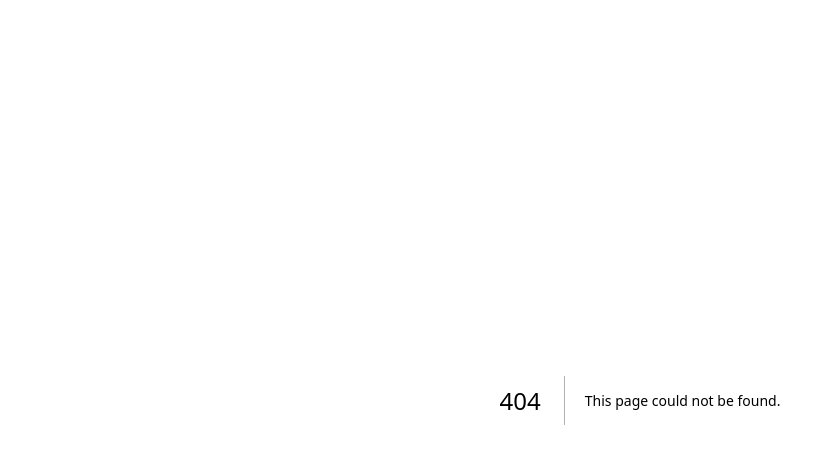
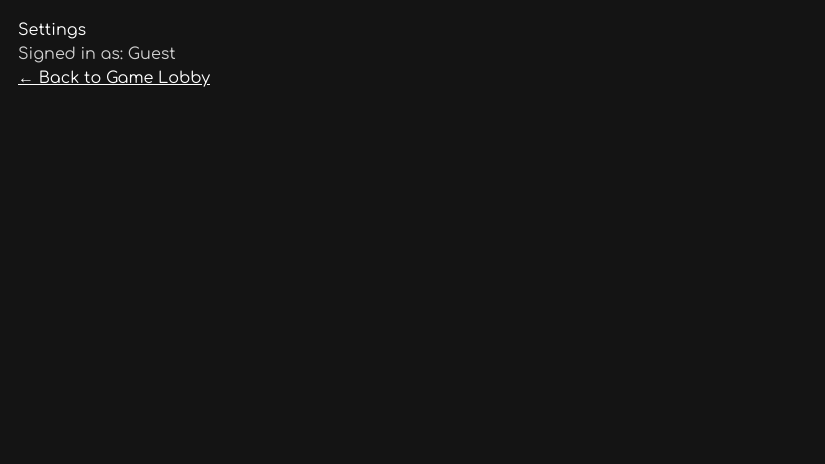
Before and after one commit to calcallsalot/ZookeeperSH, a Next.js app in the folder zookeepersh-web/: page /settings in a window 1280 px wide. Before the commit this address had no page. Shown: the top 464 px of the page, without its empty margins (0-825 px from the left). Built offline with nearby package versions, Linux system fonts and the light colour scheme; no server answers.

Commit message:
added settings tab and adjusted gameLobby.tsx

```diff
--- a/zookeepersh-web/app/games/page.tsx
+++ b/zookeepersh-web/app/games/page.tsx
@@ -1,14 +1,19 @@
-// ./games/gameLobby.tsx
 "use client";
 
 import Link from "next/link";
+import { useRouter } from "next/navigation";
+import { useSession } from "next-auth/react";
 
 export default function GameLobby() {
-  const userName = "userName"; // TODO: replace with real user
+  const router = useRouter();
+  const { data: session, status } = useSession();
+
+
+  const userName =
+    session?.user?.name;
 
   return (
     <div style={{ minHeight: "100vh", background: "#141414" }}>
-      {/* Top headline bar */}
       <header
         style={{
           position: "sticky",
@@ -47,7 +52,7 @@ export default function GameLobby() {
               whiteSpace: "nowrap",
             }}
           >
-            {userName}
+            {status === "loading" ? "Loading..." : userName}
           </span>
 
           <button
@@ -63,13 +68,10 @@ export default function GameLobby() {
               background: "white",
               display: "grid",
               placeItems: "center",
-              //justifyContent: "center",
               cursor: "pointer",
             }}
-            onClick={() => console.log("settings clicked")}
+            onClick={() => router.push("/settings")}
           >
-
-            {/* Rotating gear */}
             <svg
               className="zk-gear"
               width="18"
@@ -79,16 +81,7 @@ export default function GameLobby() {
               xmlns="http://www.w3.org/2000/svg"
               aria-hidden="true"
             >
-              {/* inner circle: centered */}
-              <circle
-                cx="12"
-                cy="12"
-                r="3.5"
-                stroke="currentColor"
-                strokeWidth="2"
-              />
-
-              {/* outer gear shifted up */}
+              <circle cx="12" cy="12" r="3.5" stroke="currentColor" strokeWidth="2" />
               <g transform="translate(0 -3)">
                 <path
                   d="M19.4 15a7.9 7.9 0 0 0 .1-1l2-1.6-2-3.4-2.5 1a7.5 7.5 0 0 0-1.7-1l-.4-2.6H9.1l-.4 2.6a7.5 7.5 0 0 0-1.7 1l-2.5-1-2 3.4 2 1.6a7.9 7.9 0 0 0 .1 1 7.9 7.9 0 0 0-.1 1l-2 1.6 2 3.4 2.5-1c.5.4 1.1.7 1.7 1l.4 2.6h5.8l.4-2.6c.6-.3 1.2-.6 1.7-1l2.5 1 2-3.4-2-1.6a7.9 7.9 0 0 0-.1-1Z"
@@ -99,21 +92,12 @@ export default function GameLobby() {
                 />
               </g>
             </svg>
-
-
           </button>
         </div>
       </header>
 
-      {/* Page content placeholder */}
       <main style={{ padding: 18 }}>
-        <h1
-          style={{
-            fontFamily: "var(--font-comfortaa)",
-            fontSize: 18,
-            margin: 0,
-          }}
-        >
+        <h1 style={{ fontFamily: "var(--font-comfortaa)", fontSize: 18, margin: 0 }}>
           Game Lobby
         </h1>
         <p style={{ fontFamily: "var(--font-comfortaa)", opacity: 0.75 }}>
@@ -121,24 +105,17 @@ export default function GameLobby() {
         </p>
       </main>
 
-      {/* Local CSS for gear animation */}
       <style jsx>{`
         .zk-gear {
           color: #231a18;
           transform-origin: 50% 50%;
         }
-
         .zk-gearBtn:hover .zk-gear {
           animation: zk-spin 1.2s linear infinite;
         }
-
         @keyframes zk-spin {
-          from {
-            transform: rotate(0deg);
-          }
-          to {
-            transform: rotate(360deg);
-          }
+          from { transform: rotate(0deg); }
+          to { transform: rotate(360deg); }
         }
       `}</style>
     </div>
--- /dev/null
+++ b/zookeepersh-web/app/settings/page.tsx
@@ -0,0 +1,24 @@
+"use client";
+
+import Link from "next/link";
+import { useSession } from "next-auth/react";
+
+export default function SettingsPage() {
+  const { data: session, status } = useSession();
+  const userName = session?.user?.name ?? session?.user?.email ?? "Guest";
+
+  return (
+    <div style={{ minHeight: "100vh", background: "#141414", padding: 18 }}>
+      <div style={{ color: "white", fontFamily: "var(--font-comfortaa)" }}>
+        <h1 style={{ marginTop: 0 }}>Settings</h1>
+        <p style={{ opacity: 0.8 }}>
+          Signed in as: {status === "loading" ? "Loading..." : userName}
+        </p>
+
+        <Link href="/games" style={{ color: "white", textDecoration: "underline" }}>
+          ← Back to Game Lobby
+        </Link>
+      </div>
+    </div>
+  );
+}
```
